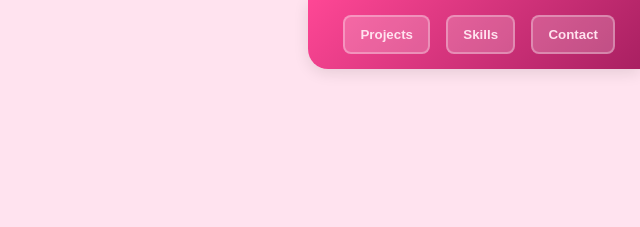
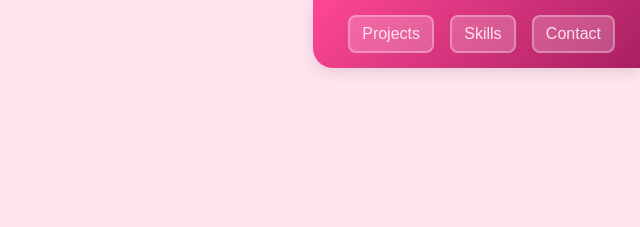
Before and after one commit to sshegog/Portfolio, a plain HTML site: page index.html in a window 1280 px wide. Shown: the top 227 px of the page, 640-1280 px from the left. Drawn offline with Linux system fonts and the light colour scheme.

Commit message:
font change

```diff
--- a/Styles.css
+++ b/Styles.css
@@ -135,10 +135,12 @@ h2 {
   background-color: rgba(255, 255, 255, 0.2);
   color: #FFE3EF;
   border: 2px solid rgba(255, 255, 255, 0.3);
-  padding: 10px 15px;
+  padding: 8px 12px;
   border-radius: 8px;
   cursor: pointer;
-  font-weight: bold;
+  font-weight: 500;
+  font-style: normal;
+  font-size: 16px;
   transition: all 0.3s ease;
 }
 
```
